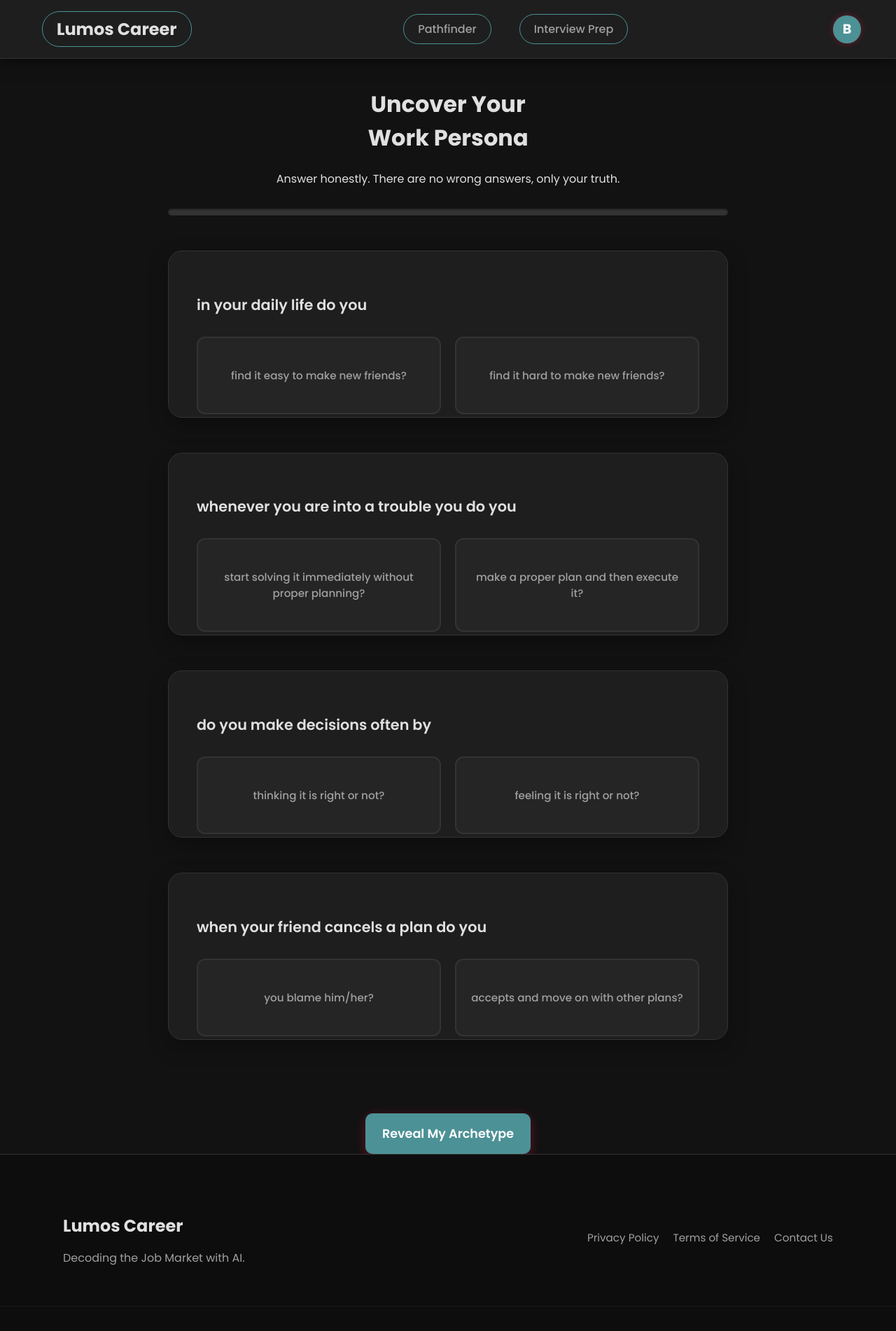
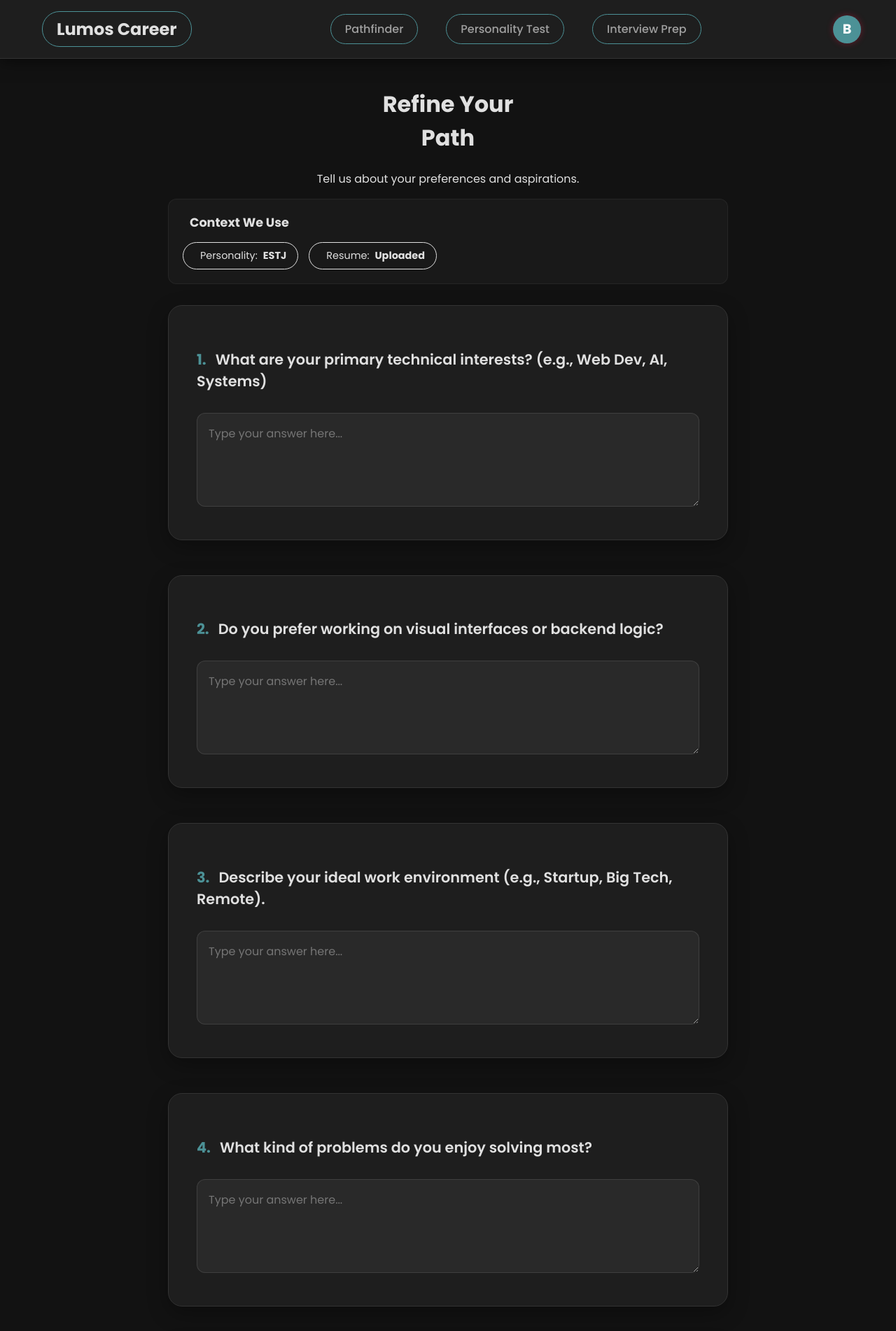
Before and after one commit to Bhaveshpatil75/LumosCareer, a Django app: page /pathfinder/ in a window 1280 px wide. Shown: the top 1902 px of the page at 70% size. Run offline with Django 5.2, Linux system fonts and the light colour scheme; a user stored in the database is signed in; data comes from the database, SQL or seed files in the repository; both versions use the stored data as it was after the commit.

Commit message:
feat(module 3): add dedicated career quiz & refine pathfinder

```diff
--- a/scraper/admin.py
+++ b/scraper/admin.py
@@ -1,9 +1,10 @@
 from django.contrib import admin
 
 # Register your models here.
-from .models import Company, AssessmentQuestion, AssessmentResult
+from .models import Company, AssessmentQuestion, AssessmentResult, CareerQuestion
 
 # Register your models here.
 admin.site.register(Company)
 admin.site.register(AssessmentQuestion)
 admin.site.register(AssessmentResult)
+admin.site.register(CareerQuestion)
--- a/scraper/models.py
+++ b/scraper/models.py
@@ -32,6 +32,19 @@ class AssessmentQuestion(models.Model):
 
     def __str__(self):
         return f"{self.trait}: {self.question_text[:50]}..."
+
+
+
+
+class CareerQuestion(models.Model):
+    question_text = models.TextField()
+    order = models.IntegerField(default=0, help_text="Order of the question in the quiz.")
+
+    class Meta:
+        ordering = ['order']
+
+    def __str__(self):
+        return f"{self.order}. {self.question_text[:50]}..."
 
 
 # core/models.py
--- a/scraper/urls.py
+++ b/scraper/urls.py
@@ -30,6 +30,7 @@ urlpatterns = [
     path('interview/', views.interview_prep_view, name='interview_prep'),
     path('interview/chat/', views.interview_chat_view, name='interview_chat'),
     path('pathfinder/', views.pathfinder_view, name='pathfinder'),
+    path('personality-test/', views.personality_view, name='personality_test'),
     path('pathfinder/step/<int:step_index>/', views.path_node_detail_view, name='path_node_detail'),
     path('roadmap/', views.roadmap_view, name='roadmap'),
     path('profile/', views.profile_view, name='profile'),
--- a/scraper/views.py
+++ b/scraper/views.py
@@ -5,7 +5,7 @@ from django.http import HttpResponse, JsonResponse, HttpResponseServerError
 from django.contrib.auth.forms import UserCreationForm, AuthenticationForm
 from django.contrib.auth import login, logout
 from django.contrib.auth.decorators import login_required
-from .models import AssessmentResult, Company, AssessmentQuestion, UserProfile
+from .models import AssessmentResult, Company, AssessmentQuestion, UserProfile, CareerQuestion
 import requests
 import os
 import dotenv
@@ -229,12 +229,13 @@ def interview_chat_view(request):
             return JsonResponse({'error': f'An error occurred: {e}'}, status=500)
 
 @login_required
-def pathfinder_view(request):
+def personality_view(request):
+    """
+    Handles the MBTI-style personality assessment.
+    """
     if request.method == 'POST':
         questions = AssessmentQuestion.objects.all()
         # Scores: E vs I, S vs N, T vs F, J vs P
-        # We'll map them to a vector [-1, 1]
-        # E/S/T/J = +1, I/N/F/P = -1
         raw_scores = {'EI': 0, 'SN': 0, 'TF': 0, 'JP': 0}
         total_questions = {'EI': 0, 'SN': 0, 'TF': 0, 'JP': 0}
 
@@ -246,8 +247,6 @@ def pathfinder_view(request):
             elif answer == 'B':
                 raw_scores[question.trait] -= 1
 
-        # Normalize to [-1, 1] vector
-        # Avoid division by zero if no questions for a trait
         user_vector = []
         for trait in ['EI', 'SN', 'TF', 'JP']:
             count = total_questions[trait]
@@ -256,37 +255,80 @@ def pathfinder_view(request):
             else:
                 user_vector.append(0)
 
-        # Use Centroid Classifier
         classifier = PersonalityClassifier()
         result_type = classifier.classify(user_vector)
 
+        # Save or update result
         AssessmentResult.objects.update_or_create(
             user=request.user,
             defaults={'result_type': result_type}
         )
 
+        # Redirect to Profile to see result
+        return redirect('profile')
+
+    else:
+        questions = AssessmentQuestion.objects.all()
+        context = {
+            'questions': questions
+        }
+        return render(request, 'pathfinder/personality.html', context)
+
+
+@login_required
+def pathfinder_view(request):
+    """
+    Handles the Career Specific Quiz.
+    Prerequisite: User must have a personality type found in AssessmentResult.
+    """
+    # Check Prerequisite
+    try:
+        assessment = AssessmentResult.objects.get(user=request.user)
+        personality_type = assessment.result_type
+        if not personality_type:
+             return render(request, 'pathfinder/locked.html')
+    except AssessmentResult.DoesNotExist:
+        return render(request, 'pathfinder/locked.html')
+
+    # Handle Submission
+    if request.method == 'POST':
+        # Collect Career Answers
+        career_questions = CareerQuestion.objects.all()
+        career_data = []
+        for q in career_questions:
+            answer = request.POST.get(f'career_question_{q.id}', '')
+            career_data.append({
+                'question': q.question_text,
+                'answer': answer
+            })
+
+        # Get Resume (Optional)
+        resume_text = ""
+        try:
+            profile = request.user.profile
+            resume_text = profile.resume_text
+        except UserProfile.DoesNotExist:
+            pass
+
+        # Prepare Payload for n8n
         n8n_webhook_url = os.getenv('PATHFINDER_URL')
         payload = {
-            "result_type": result_type
+            "personality_type": personality_type,
+            "resume_text": resume_text,
+            "career_answers": career_data
         }
 
         try:
-            response = requests.post(n8n_webhook_url, json=payload, timeout=60)
+            response = requests.post(n8n_webhook_url, json=payload, timeout=90)
             response.raise_for_status()
             n8n_data = response.json()
 
-            # The n8n node should return a structure where 'report_json' contains the actual data
-            # OR the entire body is the data. Let's robustness check.
+            # Robust extraction of the report
             report_data = n8n_data.get('report_json', n8n_data)
 
-            # Save the full detailed report to the database
-            AssessmentResult.objects.update_or_create(
-                user=request.user,
-                defaults={
-                    'result_type': result_type,
-                    'detailed_report': report_data
-                }
-            )
+            # Save Final Detailed Result
+            assessment.detailed_report = report_data
+            assessment.save()
 
             context = {
                 'result_data': report_data
@@ -296,12 +338,24 @@ def pathfinder_view(request):
         except (requests.exceptions.RequestException, json.JSONDecodeError, KeyError) as e:
             return HttpResponseServerError(f"Error processing AI report: {e}")
 
+    # Render Career Quiz
     else:
-        questions = AssessmentQuestion.objects.all()
+        questions = CareerQuestion.objects.all()
+
+        # Check for resume existence for display
+        has_resume = False
+        try:
+            if request.user.profile.resume_text or request.user.profile.resume_file:
+                has_resume = True
+        except UserProfile.DoesNotExist:
+            pass
+
         context = {
-            'questions': questions
+            'questions': questions,
+            'personality_type': personality_type,
+            'has_resume': has_resume
         }
-        return render(request, 'pathfinder/form.html', context)
+        return render(request, 'pathfinder/career.html', context)
 
 @login_required
 def path_node_detail_view(request, step_index):
--- a/templates/base.html
+++ b/templates/base.html
@@ -22,6 +22,7 @@
         </div>
         <div class="nav-links">
             <a href="{% url 'pathfinder' %}">Pathfinder</a>
+            <a href="{% url 'personality_test' %}">Personality Test</a>
             <a href="{% url 'interview_prep' %}">Interview Prep</a>
         </div>
         <div class="nav-profile">
--- /dev/null
+++ b/templates/pathfinder/career.html
@@ -0,0 +1,132 @@
+{% extends 'base.html' %}
+
+{% block title %}Career Deep Dive | Lumos Career{% endblock %}
+
+{% block content %}
+<div class="assessment-wrapper">
+    <div class="assessment-header">
+        <h1>Refine Your<br><span class="brand-highlight">Path</span></h1>
+        <p>Tell us about your preferences and aspirations.</p>
+    </div>
+
+    <!-- Info Used Summary -->
+    <div class="info-summary-card glass-card">
+        <h3><i class="fas fa-magic"></i> Context We Use</h3>
+        <div class="info-badges">
+            <div class="info-badge success">
+                <i class="fas fa-check-circle"></i> Personality: <strong>{{ personality_type }}</strong>
+            </div>
+
+            {% if has_resume %}
+            <div class="info-badge success">
+                <i class="fas fa-check-circle"></i> Resume: <strong>Uploaded</strong>
+            </div>
+            {% else %}
+            <div class="info-badge warning">
+                <i class="fas fa-exclamation-circle"></i> Resume: <strong>Not Found</strong> (Optional)
+            </div>
+            {% endif %}
+        </div>
+    </div>
+
+    <form id="pathfinder-form" method="POST" action="{% url 'pathfinder' %}">
+        {% csrf_token %}
+        <input type="hidden" name="step" value="career">
+
+        {% for question in questions %}
+        <div class="question-card">
+            <p><span class="question-number">{{ question.order }}.</span> {{ question.question_text }}</p>
+
+            <div class="textarea-container">
+                <textarea name="career_question_{{ question.id }}" rows="4" placeholder="Type your answer here..."
+                    required class="glass-textarea"></textarea>
+            </div>
+        </div>
+        {% endfor %}
+
+        <div class="submit-btn-container">
+            <button type="submit" class="finish-btn">Reveal My Path <i class="fas fa-magic"></i></button>
+        </div>
+    </form>
+</div>
+
+<style>
+    .glass-textarea {
+        width: 100%;
+        background: rgba(255, 255, 255, 0.05);
+        border: 1px solid rgba(255, 255, 255, 0.1);
+        border-radius: 12px;
+        padding: 1rem;
+        color: white;
+        font-family: inherit;
+        font-size: 1rem;
+        resize: vertical;
+        transition: all 0.3s ease;
+    }
+
+    .glass-textarea:focus {
+        background: rgba(255, 255, 255, 0.1);
+        border-color: rgba(76, 145, 150, 0.5);
+        /* Brand teal */
+        outline: none;
+        box-shadow: 0 0 15px rgba(76, 145, 150, 0.2);
+    }
+
+    .question-number {
+        color: #4C9196;
+        font-weight: bold;
+        margin-right: 0.5rem;
+    }
+
+    .finish-btn {
+        background: linear-gradient(135deg, #4C9196, #2C5F63);
+    }
+
+    .info-summary-card {
+        background: rgba(255, 255, 255, 0.03);
+        border: 1px solid rgba(255, 255, 255, 0.05);
+        border-radius: 12px;
+        padding: 20px;
+        margin-bottom: 30px;
+    }
+
+    .info-summary-card h3 {
+        margin-top: 0;
+        margin-bottom: 15px;
+        font-size: 1.1rem;
+        color: var(--color-primary);
+        display: flex;
+        align-items: center;
+        gap: 10px;
+    }
+
+    .info-badges {
+        display: flex;
+        gap: 15px;
+        flex-wrap: wrap;
+    }
+
+    .info-badge {
+        display: inline-flex;
+        align-items: center;
+        gap: 8px;
+        padding: 8px 16px;
+        border-radius: 50px;
+        font-size: 0.9rem;
+        background: rgba(255, 255, 255, 0.05);
+        border: 1px solid transparent;
+    }
+
+    .info-badge.success {
+        background: rgba(var(--color-success-rgb), 0.1);
+        color: var(--color-success);
+        border-color: rgba(var(--color-success-rgb), 0.2);
+    }
+
+    .info-badge.warning {
+        background: rgba(var(--color-warning-rgb), 0.1);
+        color: var(--color-warning);
+        border-color: rgba(var(--color-warning-rgb), 0.2);
+    }
+</style>
+{% endblock %}
```
Also changed, not shown: templates/pathfinder/locked.html (added, +103 -0 lines), templates/pathfinder/personality.html (added, +62 -0 lines), db.sqlite3, scraper/migrations/0007_careerquestion.py (added).
